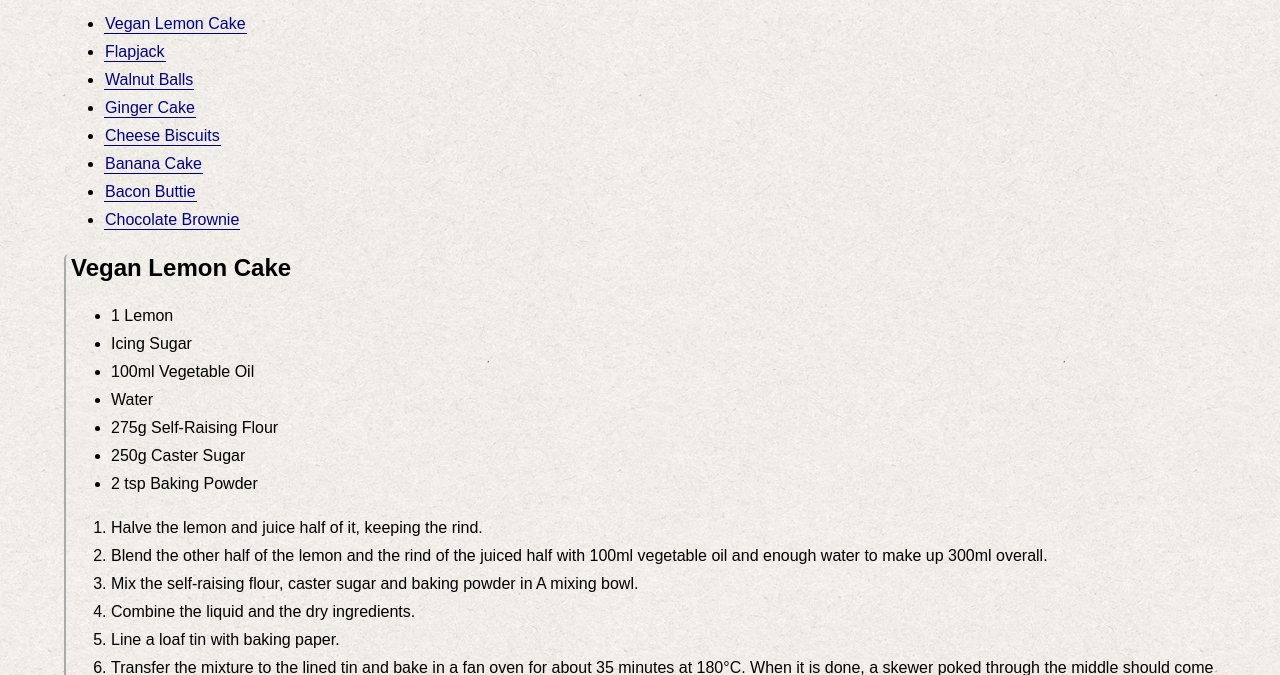
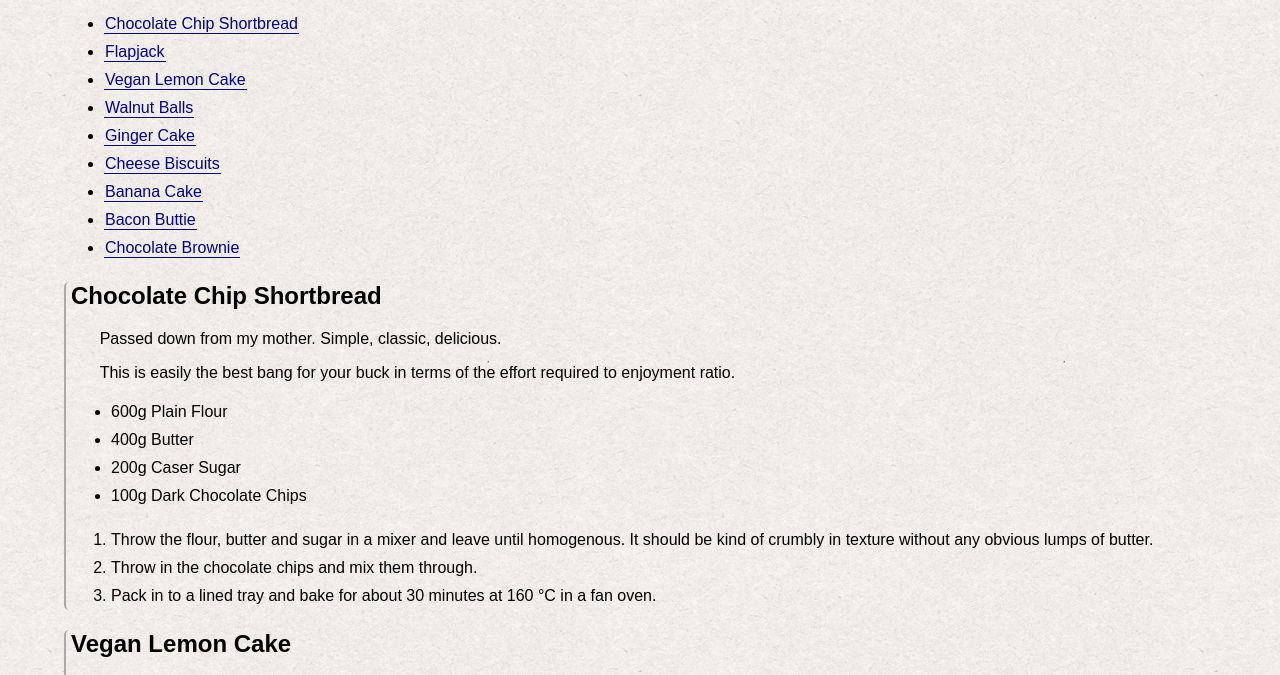
Before and after one commit to ourkwest/ourkwest.github.io, a plain HTML site: page recipes/index.html in a window 1280 px wide. Shown: the part 112-787 px from the top of the page. Drawn offline with Linux system fonts and the light colour scheme; a web font is replaced by a local one.

Commit message:
Add shortbread recipe.

```diff
--- a/recipes/index.html
+++ b/recipes/index.html
@@ -15,8 +15,9 @@
 <hr />
 
 <ul>
+    <li><a href="#shortbread">Chocolate Chip Shortbread</a></li>
+    <li><a href="#veganlemoncake">Flapjack</a></li>
     <li><a href="#flapjack">Vegan Lemon Cake</a></li>
-    <li><a href="#veganlemoncake">Flapjack</a></li>
     <li><a href="#walnutballs">Walnut Balls</a></li>
     <li><a href="#gingercake">Ginger Cake</a></li>
     <li><a href="#cheesebiscuits">Cheese Biscuits</a></li>
@@ -24,6 +25,31 @@
     <li><a href="#baconbuttie">Bacon Buttie</a></li>
     <li><a href="#chocolatebrownie">Chocolate Brownie</a></li>
 </ul>
+
+<div id="shortbread" class="chunk">
+    <h2>Chocolate Chip Shortbread</h2>
+
+    <p>
+        Passed down from my mother. Simple, classic, delicious.
+    </p>
+
+    <p>This is easily the best bang for your buck in terms of the effort required to enjoyment ratio.</p>
+
+    <div>
+        <ul>
+            <li>600g Plain Flour</li>
+            <li>400g Butter</li>
+            <li>200g Caser Sugar</li>
+            <li>100g Dark Chocolate Chips</li>
+        </ul>
+        <ol>
+            <li>Throw the flour, butter and sugar in a mixer and leave until homogenous.
+                It should be kind of crumbly in texture without any obvious lumps of butter.</li>
+            <li>Throw in the chocolate chips and mix them through.</li>
+            <li>Pack in to a lined tray and bake for about 30 minutes at 160 &deg;C in a fan oven.</li>
+        </ol>
+    </div>
+</div>
 
 <hr />
 
@@ -55,6 +81,7 @@
     </div>
 </div>
 
+<hr />
 
 <div id="flapjack" class="chunk">
 
@@ -145,6 +172,8 @@
 
 </div>
 
+<hr />
+
 <div id="gingercake" class="chunk">
 
     <h2>Spicy Ginger Cake</h2>
@@ -189,6 +218,8 @@
     </div>
 
 </div>
+
+<hr />
 
 <div id="cheesebiscuits" class="chunk">
 
@@ -246,6 +277,8 @@
 
 </div>
 
+<hr />
+
 <div id="bananacake" class="chunk">
 
     <h2>Chocolate Chip Banana Cake</h2>
@@ -278,6 +311,8 @@
     </div>
 </div>
 
+<hr />
+
 <div id="baconbuttie" class="chunk">
     <h2>Ultimate Bacon Buttie</h2>
 
@@ -305,6 +340,8 @@
         </ol>
     </div>
 </div>
+
+<hr />
 
 <div id="chocolatebrownie" class="chunk">
     <h2>Chocolate Brownie</h2>
```
